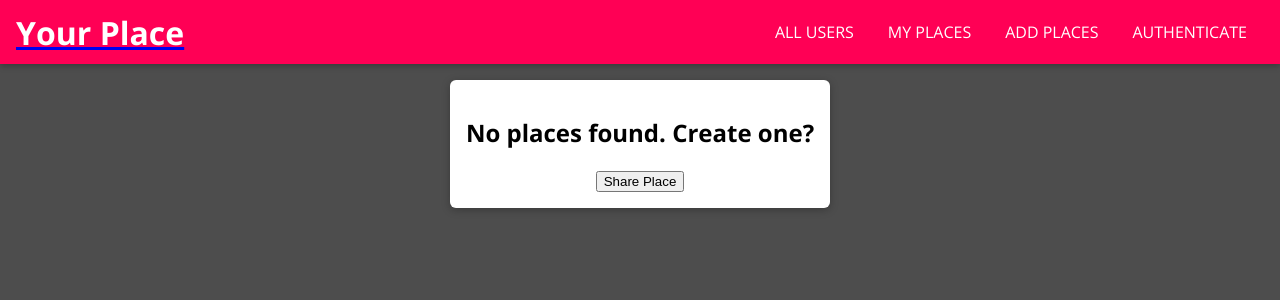
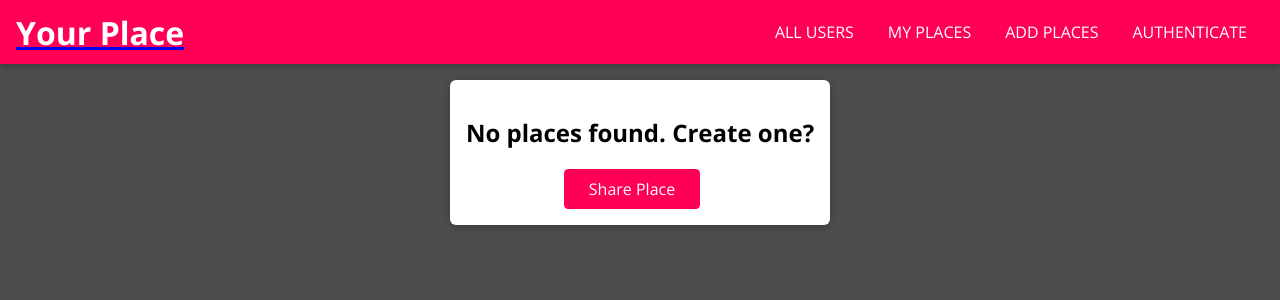
Before and after one commit to cjislegit/mer_location_sharing, a React (Create React App) app: page /1/places in a window 1280 px wide. Shown: the top 300 px of the page. Built offline with nearby package versions, Linux system fonts and the light colour scheme.

Commit message:
Updated the Updated Places button with custom component

```diff
--- a/src/places/components/PlaceItem.js
+++ b/src/places/components/PlaceItem.js
@@ -28,6 +28,9 @@ const PlaceItem = (props) => {
           <Map center={props.coordinates} zoom={16} />
         </div>
       </Modal>
+      <Modal header='Are you sure?'>
+        <p>Are you sure you want to delete?</p>
+      </Modal>
       <li className='place-item'>
         <Card className='place-item__content'>
           <div className='place-item__image'>
--- a/src/places/components/PlacesList.js
+++ b/src/places/components/PlacesList.js
@@ -3,6 +3,7 @@ import React from 'react';
 import PlaceItem from './PlaceItem';
 
 import Card from '../../shared/components/UIElements.js/Card';
+import Button from '../../shared/components/FormElements/Button';
 
 import './PlaceList.css';
 
@@ -12,7 +13,7 @@ const PlacesList = (props) => {
       <div className='place-list center'>
         <Card>
           <h2>No places found. Create one?</h2>
-          <button>Share Place</button>
+          <Button to='/places/new'>Share Place</Button>
         </Card>
       </div>
     );
--- a/src/places/pages/UpdatePlacePage.js
+++ b/src/places/pages/UpdatePlacePage.js
@@ -3,6 +3,7 @@ import { useParams } from 'react-router-dom/cjs/react-router-dom.min';
 
 import Input from '../../shared/components/FormElements/Input';
 import Button from '../../shared/components/FormElements/Button';
+import Card from '../../shared/components/UIElements.js/Card';
 import {
   VALIDATOR_REQUIRE,
   VALIDATOR_MINLENGTH,
@@ -63,6 +64,7 @@ const UpdatePlacePage = () => {
   const identifiedPlace = DUMMY_PLACES.find((p) => p.id === placeId);
 
   useEffect(() => {
+    if (identifiedPlace) {
       setFormData(
         {
           title: {
@@ -76,6 +78,7 @@ const UpdatePlacePage = () => {
         },
         true
       );
+    }
     setIsLoading(false);
   }, [setFormData, identifiedPlace]);
 
@@ -87,7 +90,9 @@ const UpdatePlacePage = () => {
   if (!identifiedPlace) {
     return (
       <div className='center'>
+        <Card>
           <h2>Could not find place!</h2>
+        </Card>
       </div>
     );
   }
```
Lines whose indentation alone changed are shown as unchanged.
